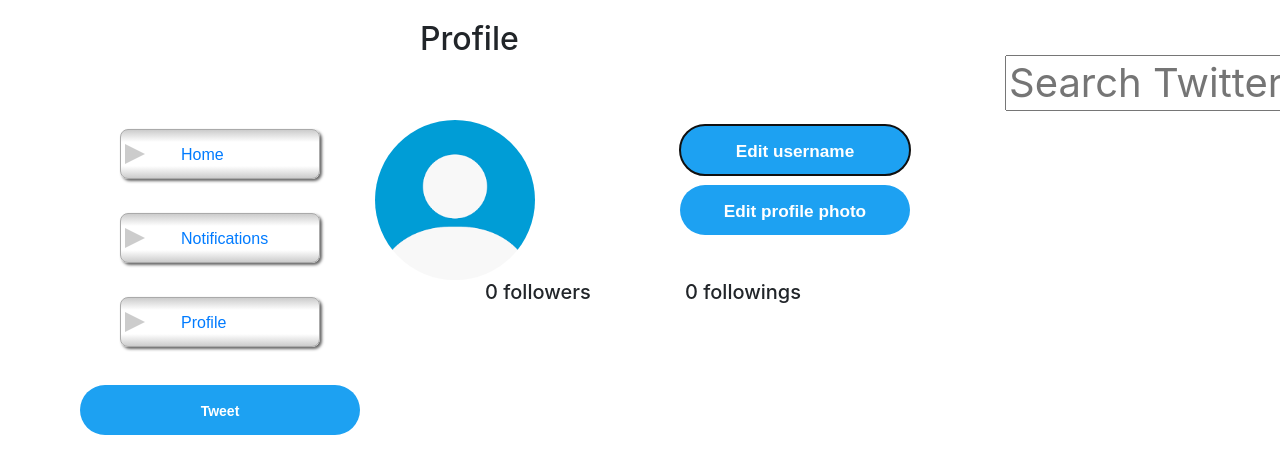
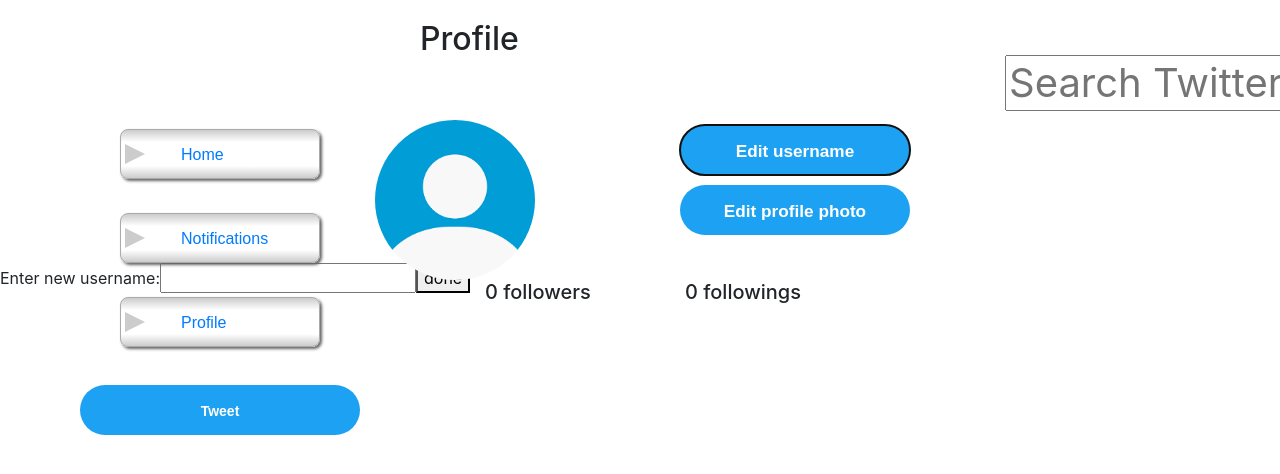
Before and after one commit to HaniyeMollaei/TwitterFrontend, a React (Create React App) app: page /profile in a window 1280 px wide. Both pictures are taken after a click on the button "Edit username". Shown: the top 474 px of the page. Built offline with nearby package versions, Linux system fonts and the light colour scheme.

Commit message:
Update Profile.js

```diff
--- a/src/components/Profile.js
+++ b/src/components/Profile.js
@@ -2,8 +2,32 @@ import React from 'react';
 import '../css/profile.css';
 import {Link} from "react-router-dom";
 import avatar from '../src/avatar.png';
-
+class Popup extends React.Component {
+    render() {
+        return (
+            <div className='popup'>
+                <div className='popup_inner'>
+                    <h1>{this.props.text}</h1>
+                    <text>Enter new username:</text>
+                    <input  type="text" id="new_username"></input>
+                    <button onClick={this.props.closePopup}>done</button>
+                </div>
+            </div>
+        );
+    }
+}
 class Profile extends React.Component {
+    constructor() {
+        super();
+        this.state = {
+            showPopup: false
+        };
+    }
+    togglePopup() {
+        this.setState({
+            showPopup: !this.state.showPopup
+        });
+    }
     handleFileUpload = event => {
         console.log(event.target.files[0].name);
     };
@@ -33,7 +57,13 @@ class Profile extends React.Component {
                         // multiple={false}
                     />
                     <button onClick={() => this.refs.fileInput.click()} id="edit_photo">Edit profile photo</button> </React.Fragment>
-                <button id="edit_id">Edit username</button>
+                <button id="edit_id" onClick={this.togglePopup.bind(this)}>Edit username</button>
+                {this.state.showPopup ?
+                    <Popup
+                        closePopup={this.togglePopup.bind(this)}
+                    />
+                    : null
+                }
                 <React.Fragment>
                     <input
                         ref="fileInput"
```
